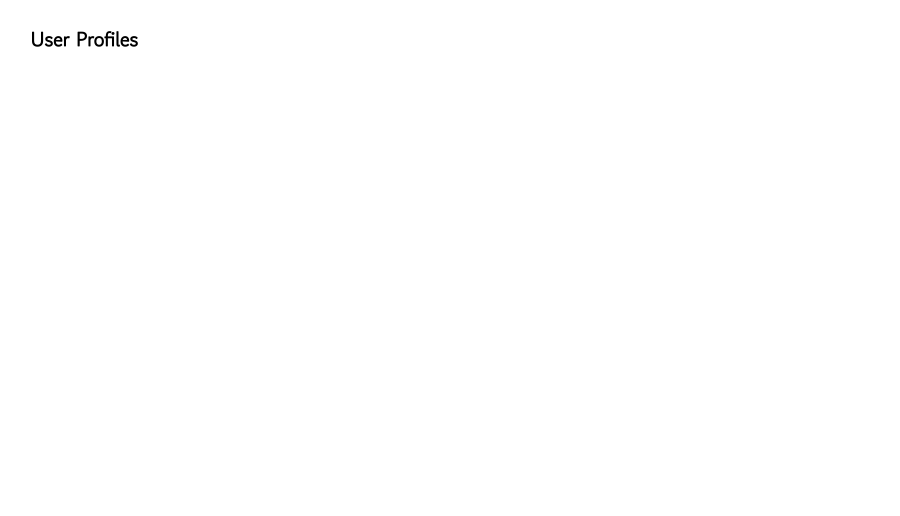
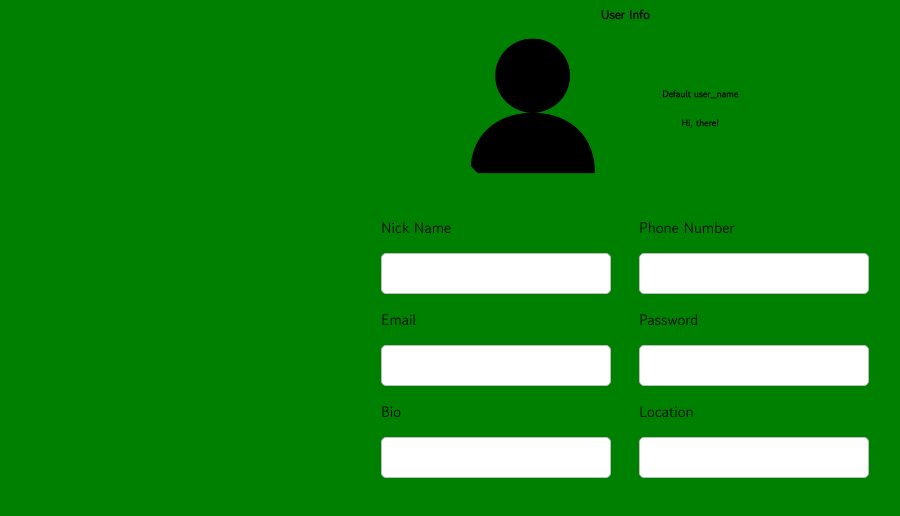
Before and after one commit to kimseonghyoek/NEXT-BLOG, a Next.js app in the folder Next-front/my-blog/: page /test in a window 1280 px wide. Shown: the top 516 px of the page, without its empty margins (15-915 px from the left). Built offline with nearby package versions, Linux system fonts and the light colour scheme.

Commit message:
Update test page and Create test styles

```diff
--- a/Next-front/my-blog/pages/test.js
+++ b/Next-front/my-blog/pages/test.js
@@ -1,13 +1,17 @@
 import React from "react";
 import SelectSet from "../components/Setting/SelectSet";
+import styles from "../styles/test.module.scss";
 import UserInfo from "../containers/setting/UserInfo";
 
 const Test = () => {
   return (
-    <>
-      <SelectSet/>
-    </>
-  )
-}
+    <html className={styles.test}>
+      <div>
+        {/* <SelectSet /> */}
+        <UserInfo/>
+      </div>
+    </html>
+  );
+};
 
-export default Test
+export default Test;
--- /dev/null
+++ b/Next-front/my-blog/styles/test.module.scss
@@ -0,0 +1,5 @@
+.test {
+  background-color: green;
+  display: flex;
+  justify-content: center;
+}
```
